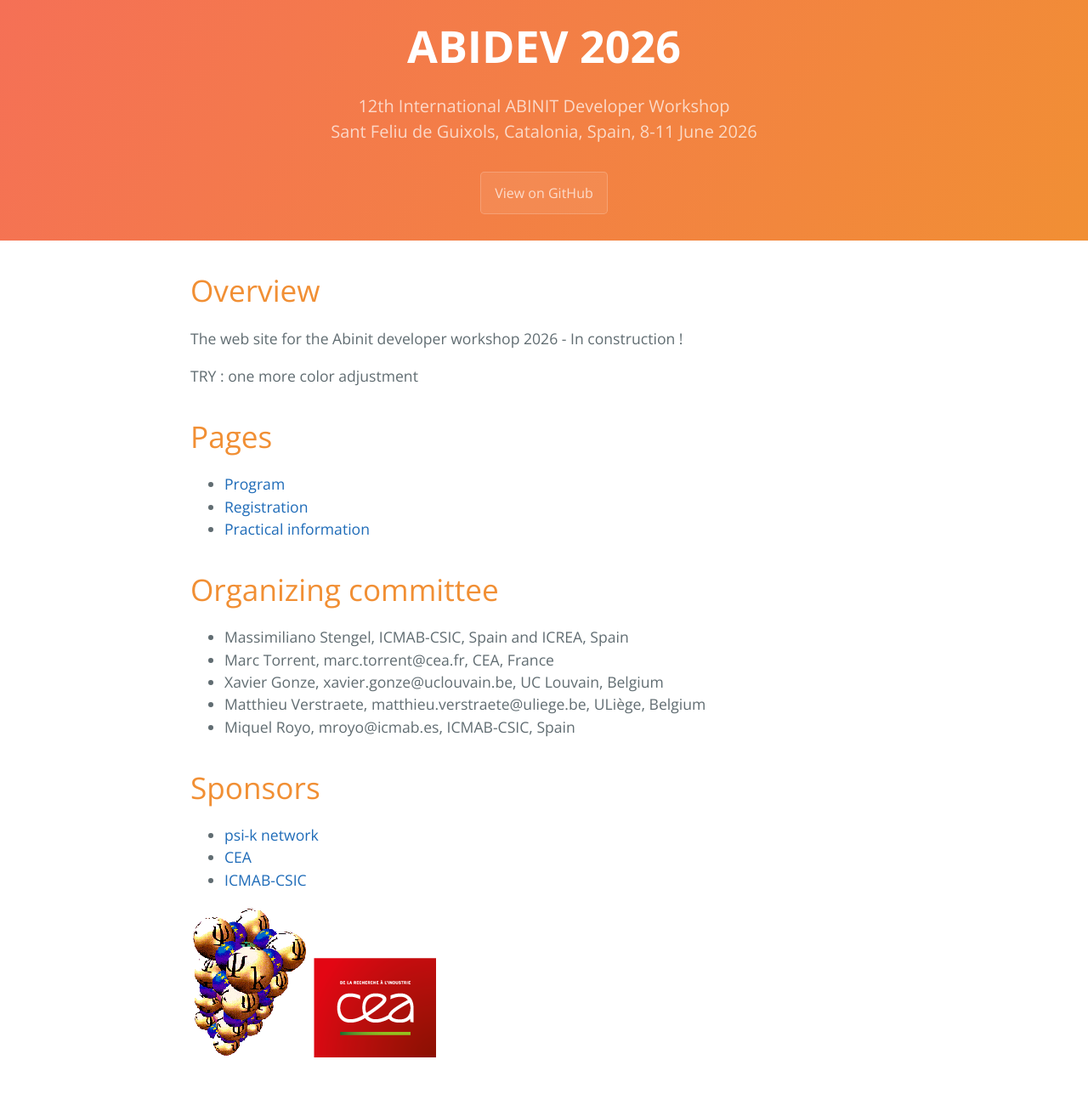
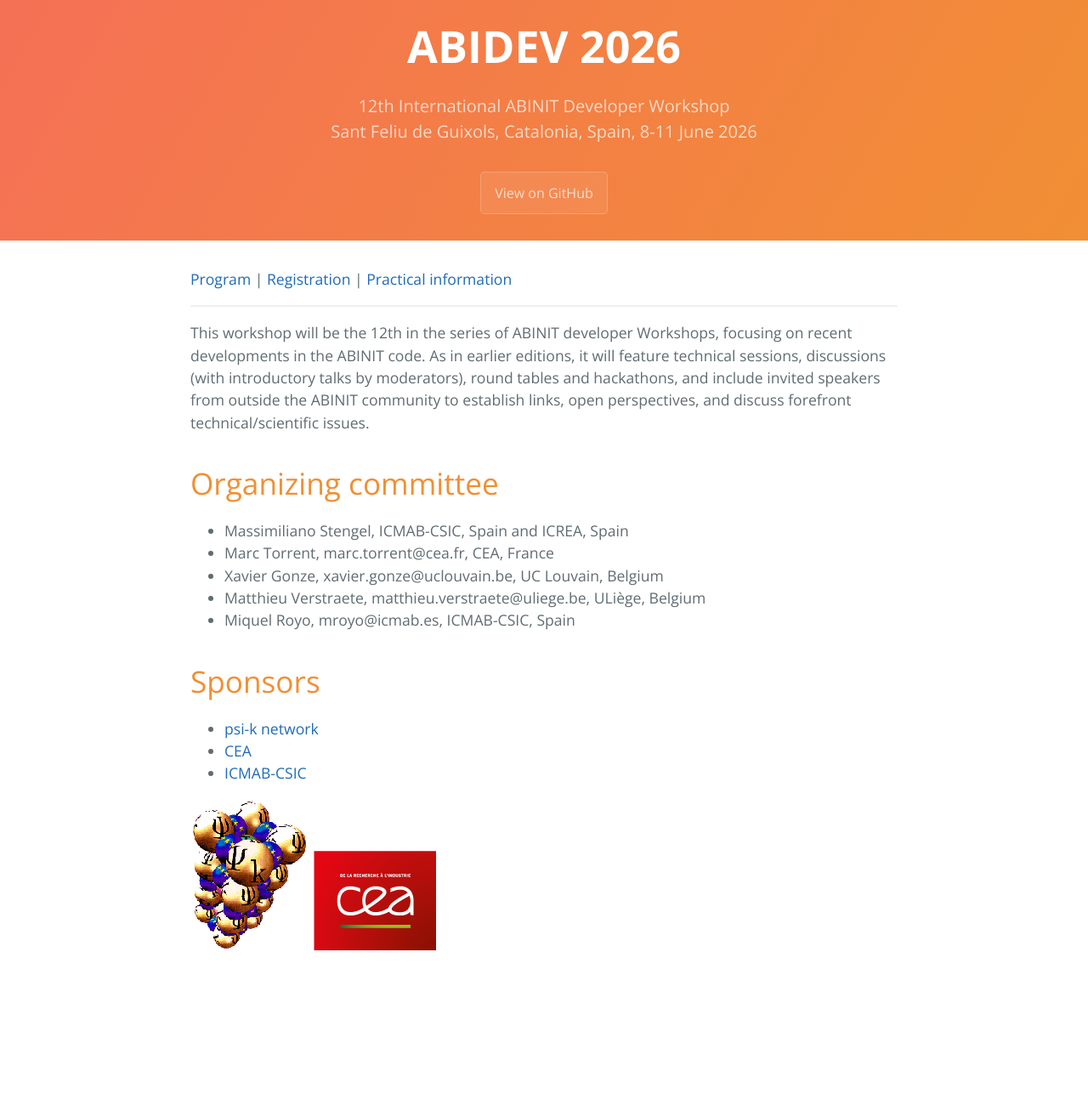
Before and after one commit to abinit/abidev2026, a Jekyll site: the page built from docs/index.md, in a window 1280 px wide. Shown: the whole page at 85% size. Built offline with Jekyll 4.4.1, drawn with Linux system fonts in a browser that asks for light colours; the repository's description, which GitHub fills in, is left out; after the commit the page ends 1174 px from its top, so only the background shows below that.

Commit message:
Different structuring of the first page

```diff
--- a/docs/index.md
+++ b/docs/index.md
@@ -4,17 +4,15 @@ title: ABIDEV 2026
 tagline: ABIDEV 2026
 description: 12th International ABINIT Developer Workshop <br> Sant Feliu de Guixols, Catalonia, Spain, 8-11 June 2026
 ---
+[Program](program.md) | [Registration](registration.md) | [Practical information](practical.md)
+<hr>
 
-# Overview
-
-The web site for the Abinit developer workshop 2026 - In construction !
-
-TRY : one more color adjustment
-
-# Pages
-- [Program](program.md)
-- [Registration](registration.md)
-- [Practical information](practical.md)
+This workshop will be the 12th in the series of ABINIT developer Workshops,
+focusing on recent developments in the ABINIT code.
+As in earlier editions, it will feature technical sessions,
+discussions (with introductory talks by moderators), round tables and hackathons,
+and include invited speakers from outside the ABINIT community to establish links,
+open perspectives, and discuss forefront technical/scientific issues.
 
 # Organizing committee
 - Massimiliano Stengel, ICMAB-CSIC, Spain and ICREA, Spain
```
